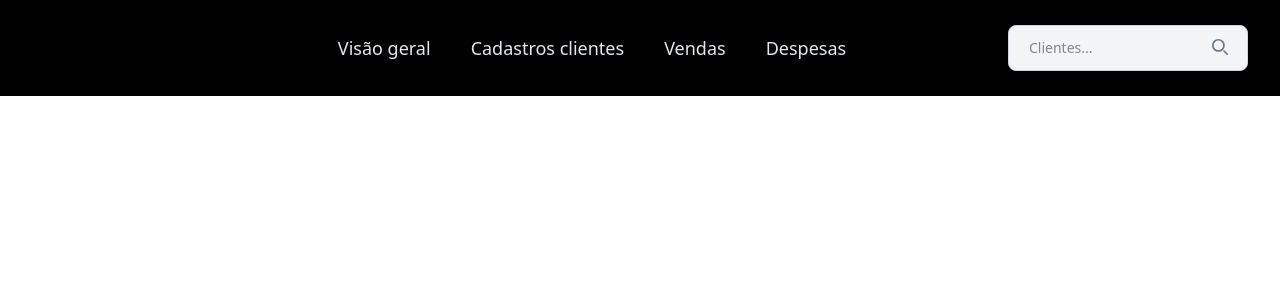
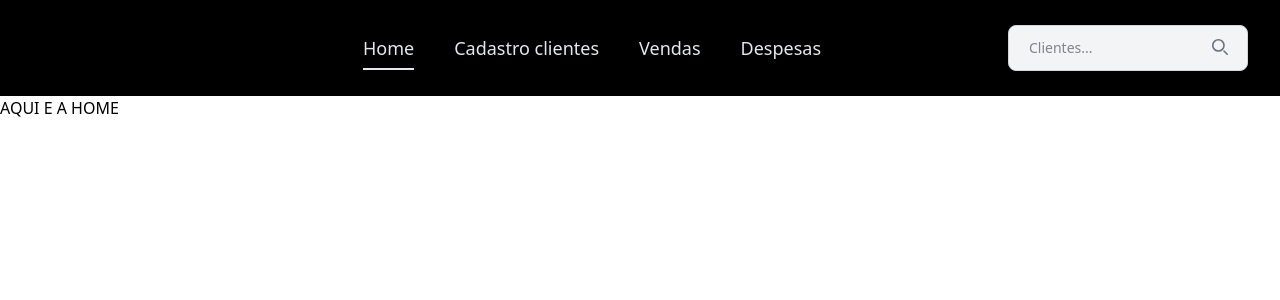
Before and after one commit to LeonardoLobas/Gest-o, a React (Vite) app: page /Home in a window 1280 px wide. Shown: the top 300 px of the page. Built offline with nearby package versions, Linux system fonts and the light colour scheme.

Commit message:
Atualizar componente Header para usar menu dinâmico com navegação e destacar item ativo; corrigir rota inicial para Home

```diff
--- a/src/Components/header.tsx
+++ b/src/Components/header.tsx
@@ -1,49 +1,44 @@
-import { Link } from "react-router-dom";
+import { Link, useLocation } from "react-router-dom";
+
+interface MenuItem {
+    path: string;
+    label: string;
+}
+
+const menuItems: MenuItem[] = [
+    { path: "/Home", label: "Home" },
+    { path: "/CadastroCliente", label: "Cadastro clientes" },
+    { path: "/Vendas", label: "Vendas" },
+    { path: "/Despesas", label: "Despesas" },
+];
 
 const Header = () => {
+    const location = useLocation();
     return (
         <header className="flex h-24 w-full bg-black  px-8">
             <nav className="flex  w-[100%] items-center justify-center pl-36 ">
                 <ul className="flex gap-10 text-lg text-gray-200">
-                    <li className="relative group">
-                        <a
-                            href="/visao-geral"
-                            className="relative inline-block py-2"
-                        >
-                            Visão geral
-                        </a>
-                        <span className="absolute bottom-0 left-0 w-0 h-0.5 bg-gray-200 transition-all duration-300 ease-in-out group-hover:w-full"></span>
-                    </li>
-
-                    <li className="relative group">
-                        <Link
-                            to="/CadastroCliente"
-                            className="relative inline-block py-2"
-                        >
-                            Cadastros clientes
-                        </Link>
-                        <span className="absolute bottom-0 left-0 w-0 h-0.5 bg-gray-200 transition-all duration-300 ease-in-out group-hover:w-full"></span>
-                    </li>
-
-                    <li className="relative group">
-                        <a
-                            href="/vendas"
-                            className="relative inline-block py-2"
-                        >
-                            Vendas
-                        </a>
-                        <span className="absolute bottom-0 left-0 w-0 h-0.5 bg-gray-200 transition-all duration-300 ease-in-out group-hover:w-full"></span>
-                    </li>
-
-                    <li className="relative group">
-                        <a
-                            href="/despesas"
-                            className="relative inline-block py-2"
-                        >
-                            Despesas
-                        </a>
-                        <span className="absolute bottom-0 left-0 w-0 h-0.5 bg-gray-200 transition-all duration-300 ease-in-out group-hover:w-full"></span>
-                    </li>
+                    {menuItems.map((item) => {
+                        const isActive = location.pathname === item.path;
+                        return (
+                            <li key={item.path} className="relative group">
+                                {" "}
+                                <Link
+                                    to={item.path}
+                                    className="relative inline-block py-2"
+                                >
+                                    {item.label}
+                                </Link>
+                                <span
+                                    className={`absolute bottom-0 left-0 h-0.5 bg-gray-200 transition-all duration-300 ease-in-out ${
+                                        isActive
+                                            ? "w-full"
+                                            : "w-0 group-hover:w-full"
+                                    }`}
+                                ></span>
+                            </li>
+                        );
+                    })}
                 </ul>
             </nav>
             <div className="flex  justify-end content-end">
--- a/src/main.tsx
+++ b/src/main.tsx
@@ -12,7 +12,7 @@ ReactDOM.createRoot(root).render(
     <BrowserRouter>
         <Header />
         <Routes>
-            <Route path="/" element={<Home />} />
+            <Route path="/Home" element={<Home />} />
             <Route path="/CadastroCliente" element={<CadastroClientes />} />
         </Routes>
         <Footer />
```
